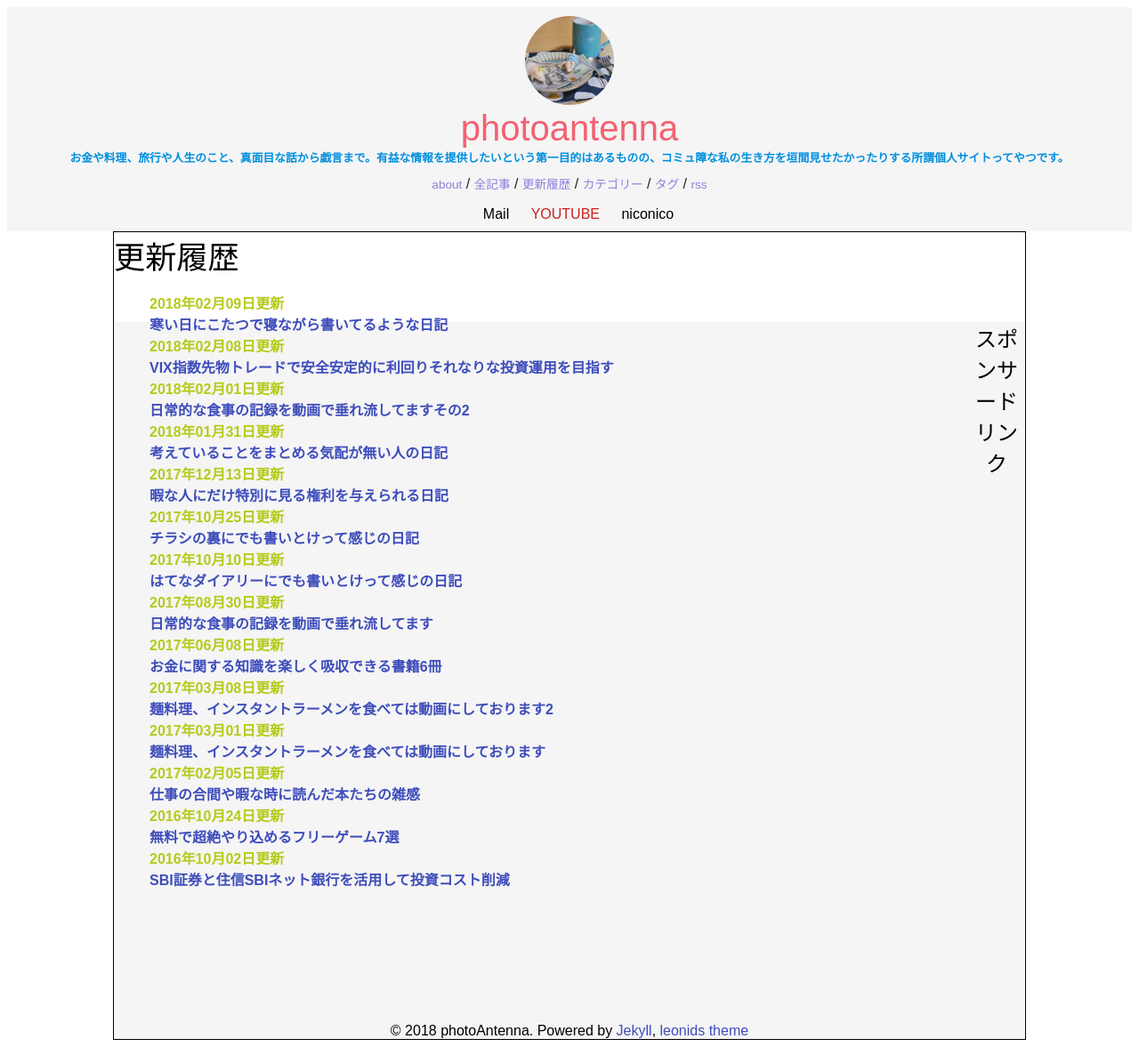
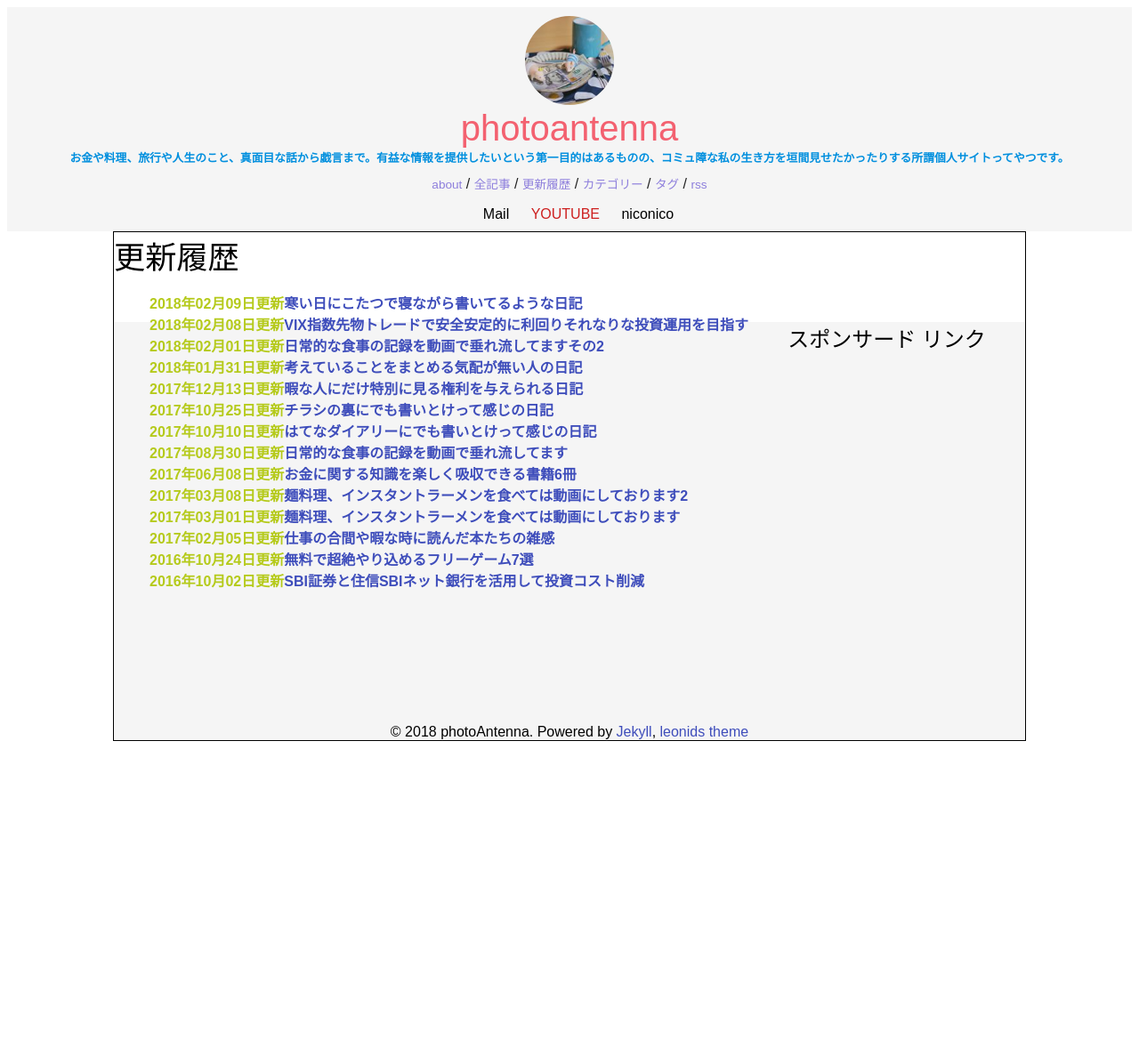
Before and after one commit to photoantenna/photoantenna.github.io, a Jekyll site: the page built from update.html, in a window 1280 px wide. Shown: the whole page at 89% size. Built offline with Jekyll 4.4.1, drawn with Linux system fonts in a browser that asks for light colours; after the commit the page ends 900 px from its top, so only the background shows below that.

Commit message:
Update update.html

```diff
--- a/update.html
+++ b/update.html
@@ -18,8 +18,7 @@ permalink: "/update/"
     {% endunless %}
 
     <li style="list-style:none;">
-      <div style="width:960px;
-                  float:left;
+      <div style="float:left;
                   color: #b5ca1b;
                   font-weight: bold;">
         {% if post.update %}{{ post.update | date: "%Y年%m月%d日" }}更新</div><a href="{{ site.url }}{{ post.url }}">{{ post.title }}</a></li>{% endif %}{% endfor %}
```
